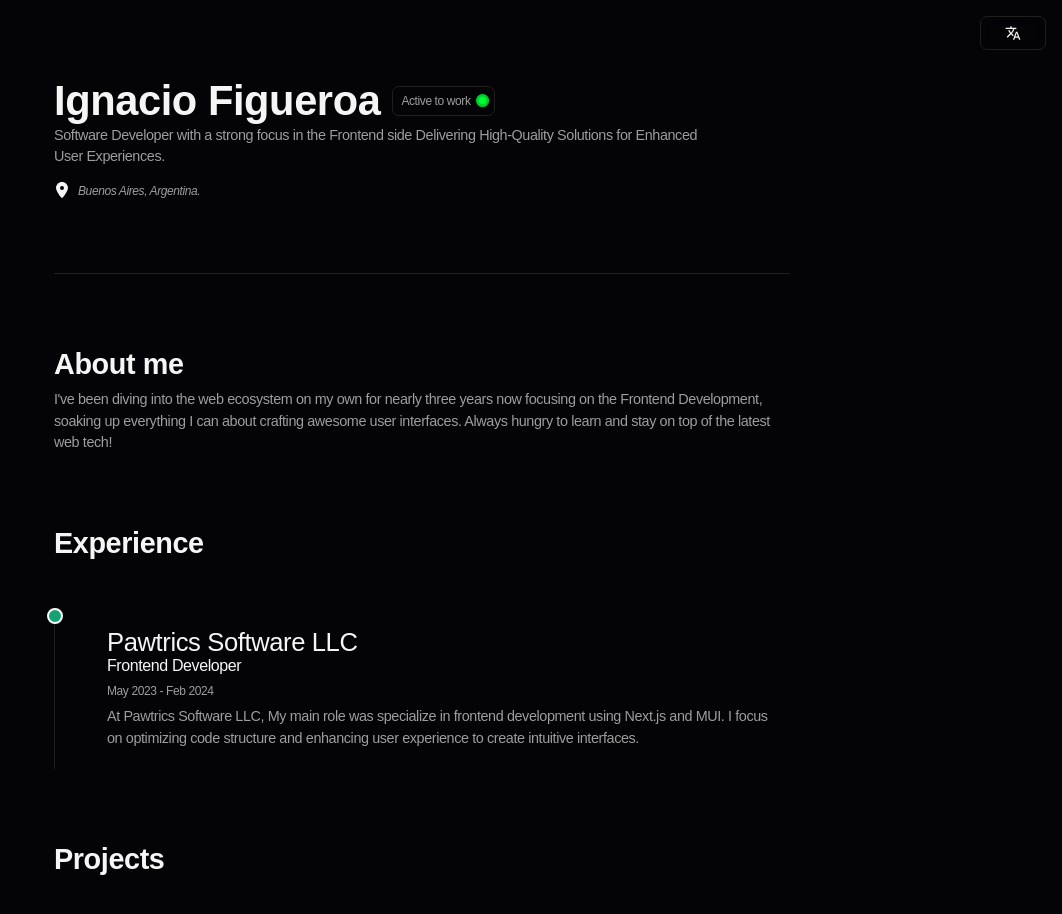
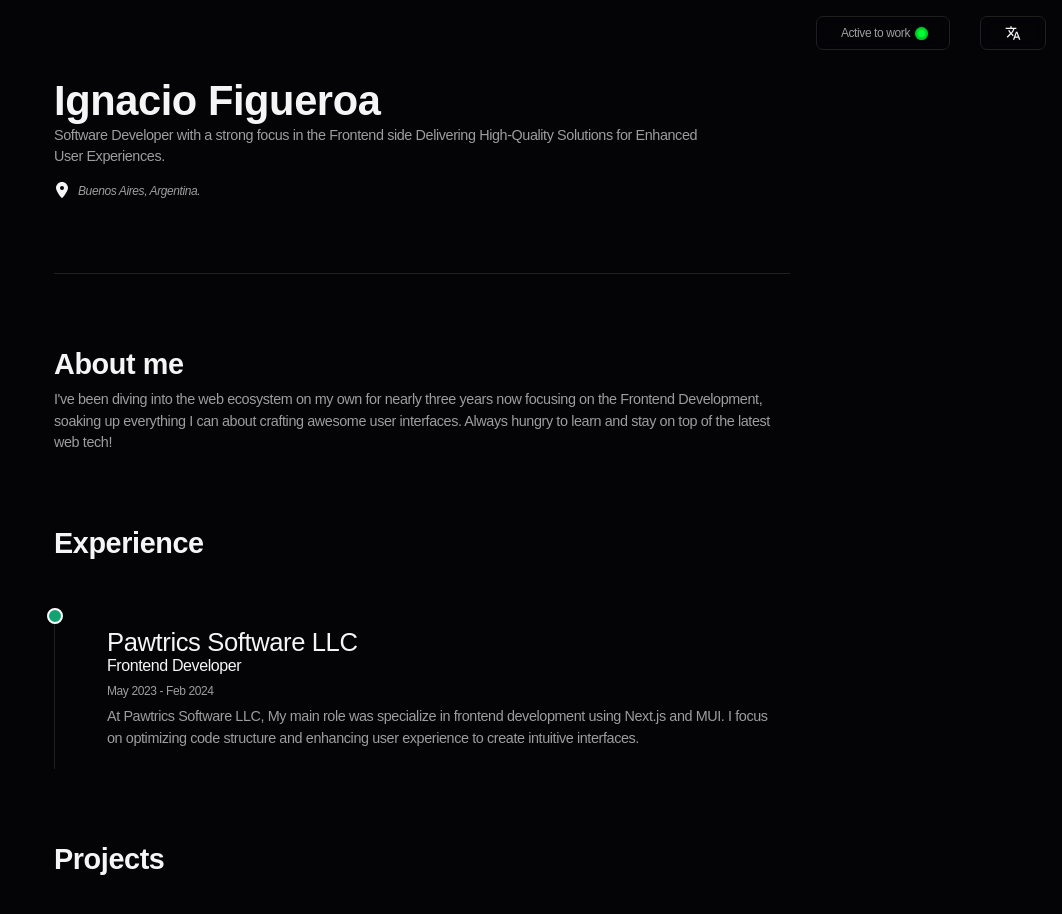
Before and after one commit to figueroaignacio/portfolio, a React (Vite) app: page / in a window 1280 px wide. Shown: the top 914 px of the page, without its empty margins (218-1280 px from the left). Built offline with nearby package versions, Linux system fonts and the light colour scheme.

Commit message:
feat: change the active to work component position

```diff
--- a/src/components/ActiveToWork/ActiveToWork.module.css
+++ b/src/components/ActiveToWork/ActiveToWork.module.css
@@ -3,8 +3,13 @@
   align-items: center;
   gap: 0.5rem;
   border: 0.0625rem solid #201f1f;
-  padding: 0.3rem 0.5rem;
+  padding: 0.44rem 1.5rem;
   border-radius: 0.4375rem;
+  position: fixed;
+  top: 1rem;
+  right: 7rem;
+  z-index: 1000;
+  backdrop-filter: blur(8px);
 }
 
 .pulsatingDot {
--- a/src/sections/Hero/Hero.module.css
+++ b/src/sections/Hero/Hero.module.css
@@ -2,13 +2,6 @@
   display: flex;
   flex-direction: column;
   gap: 0.8rem;
-}
-
-.heroMain {
-  display: flex;
-  align-items: center;
-  gap: 0.75rem;
-  flex-wrap: wrap;
 }
 
 .heroTitle {
--- a/src/sections/Hero/Hero.tsx
+++ b/src/sections/Hero/Hero.tsx
@@ -18,12 +18,10 @@ export function Hero() {
   return (
     <section className={style.heroSection}>
       <SelectLanguage />
+      <ActiveToWork />
       <div>
         <FadeUp delay={0.3}>
-          <div className={style.heroMain}>
-            <h1 className={style.heroTitle}>{t("hero.title")}</h1>
-            <ActiveToWork />
-          </div>
+          <h1 className={style.heroTitle}>{t("hero.title")}</h1>
         </FadeUp>
         <FadeUp delay={0.4}>
           <p>{t("hero.description")}</p>
```
